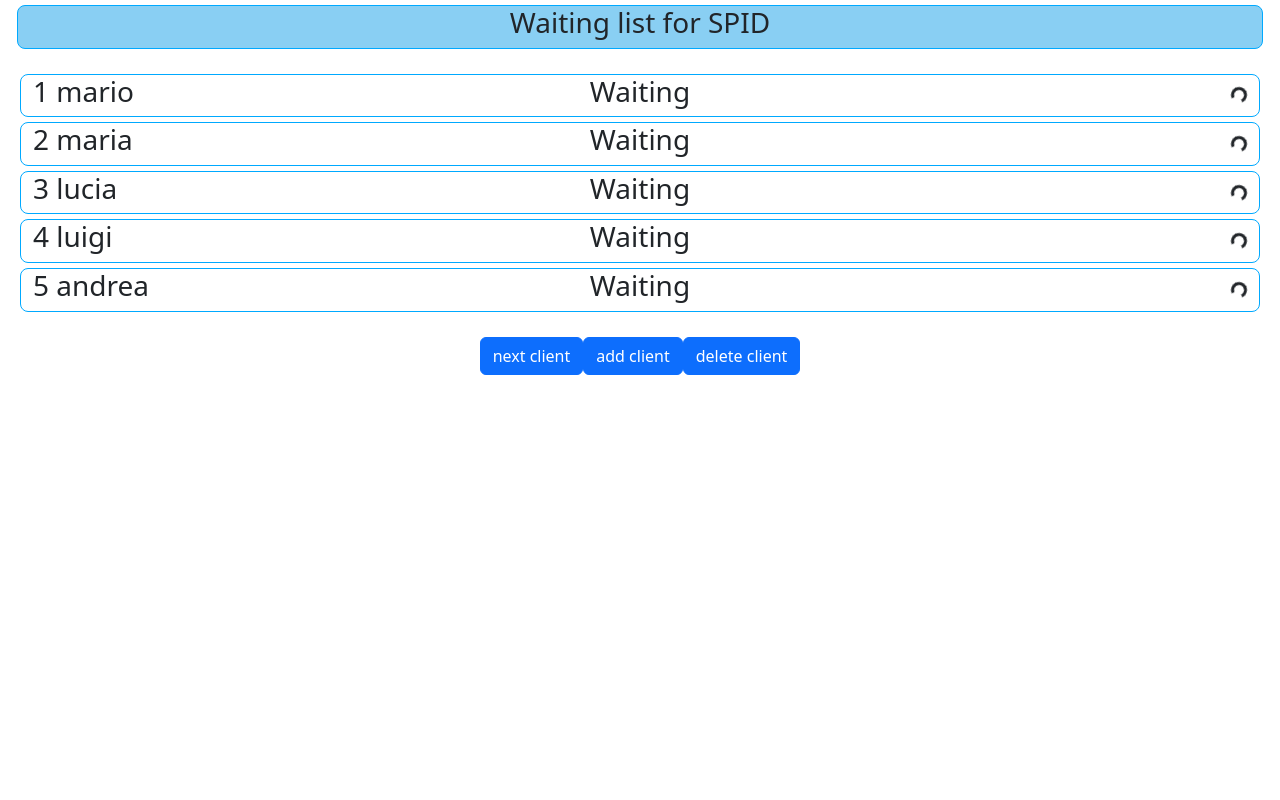
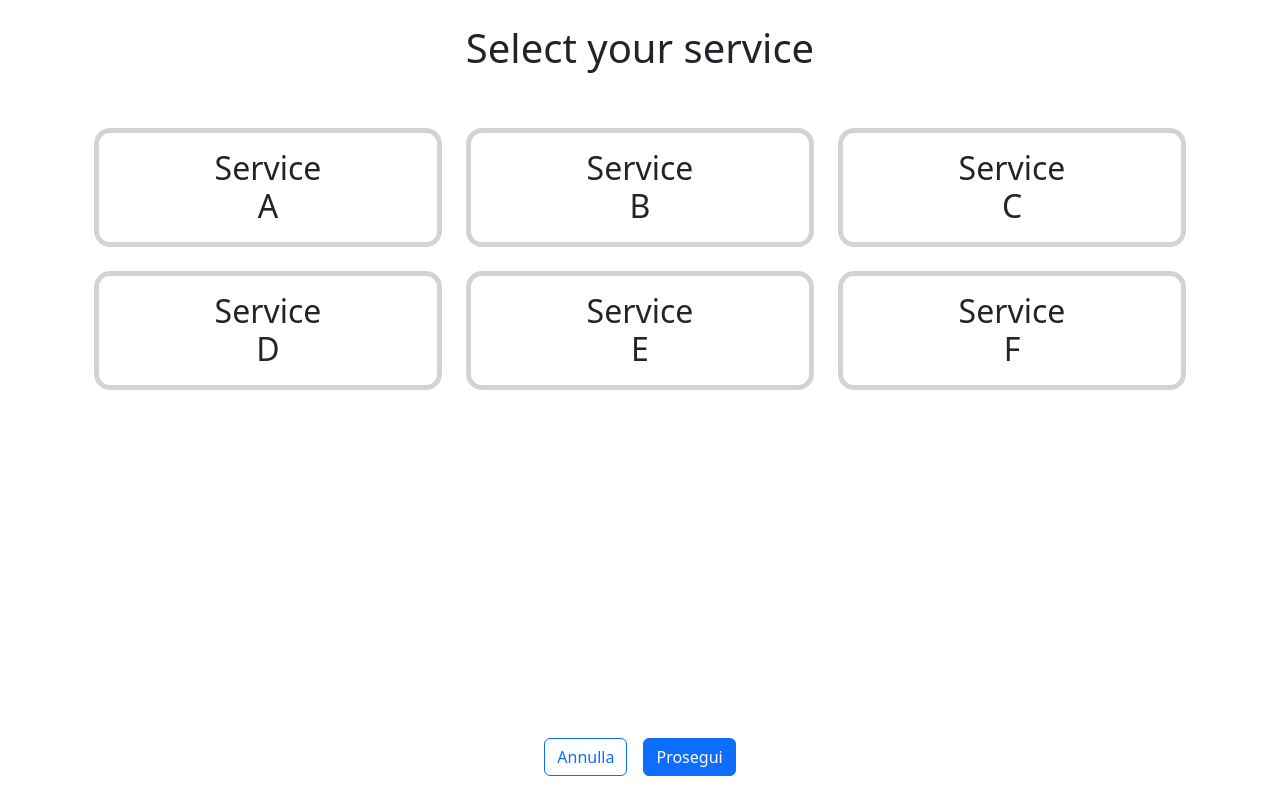
Before and after one commit to demoa00/se2023-11-OfficeQueueManager, a React (Vite) app in the folder client/: page /getTicket in a window 1280 px wide. Built offline with nearby package versions, Linux system fonts and the light colour scheme.

Commit message:
Get ticket screen implemented, waiting for API and testing

```diff
--- a/client/package.json
+++ b/client/package.json
@@ -13,9 +13,10 @@
     "bootstrap": "^5.3.2",
     "dayjs": "^1.11.10",
     "react": "^18.2.0",
-    "react-bootstrap": "^2.9.0",
+    "react-bootstrap": "^2.9.1",
     "react-dom": "^18.2.0",
-    "react-icons": "^4.11.0"
+    "react-icons": "^4.11.0",
+    "react-router-dom": "^6.17.0"
   },
   "devDependencies": {
     "@types/react": "^18.2.15",
--- a/client/src/App.jsx
+++ b/client/src/App.jsx
@@ -2,14 +2,17 @@ import { useState } from 'react'
 import 'bootstrap/dist/css/bootstrap.min.css';
 import { Button } from 'react-bootstrap'
 import Queue from './Queue';
+import { BrowserRouter, Routes, Route } from 'react-router-dom';
+import GetTicket from './screens/GetTicket';
 
 function App() {
   return (
-    <>
-      <div>
-        <Queue />
-      </div>
-    </>
+    <BrowserRouter>
+      <Routes>
+        <Route path="/queue" element={<Queue/>}></Route>
+        <Route path="/getTicket" element={<GetTicket/>}></Route>
+      </Routes>
+    </BrowserRouter>
   )
 }
 
--- a/client/src/screens/GetTicket.jsx
+++ b/client/src/screens/GetTicket.jsx
@@ -1,8 +1,86 @@
-import React from 'react'
+import React, { useEffect, useState } from 'react'
+import { Button, Col, Container, Row } from 'react-bootstrap'
+import '../style/getTicket.css'
 
 function GetTicket() {
+
+  const [hoveredService, setHoveredService] = useState(null)
+  const [selectedService, setSelectedService] = useState(null)
+
+  useEffect(()=>{
+    console.log("selectedService", selectedService)
+  }, [selectedService])
+
   return (
-    <div>GetTicket</div>
+    <Container className='p-4 vh-100 d-flex flex-column'>
+      <Row className='mb-5'>
+        <Col xs={12} className='text-center'>
+          <h1 >
+            Select your service
+          </h1>
+        </Col>
+      </Row>
+      <Row>
+        <Col xs={4}
+          className='mb-4'
+          onMouseEnter={()=>{setHoveredService('A')}}
+          onMouseLeave={()=>{setHoveredService(null)}}
+          onClick={()=>{selectedService !== 'A' ? setSelectedService('A') : setSelectedService(null)}}>
+            <div className={`serviceContainer ${hoveredService === 'A' ? 'hovered' : ''} ${selectedService === 'A' ? 'selected' : ''}`}>
+              <h2>Service <br></br>A</h2>
+            </div>
+        </Col>
+        <Col xs={4}
+          className='mb-4'
+          onMouseEnter={()=>{setHoveredService('B')}}
+          onMouseLeave={()=>{setHoveredService(null)}}
+          onClick={()=>{selectedService !== 'B' ? setSelectedService('B') : setSelectedService(null)}}>
+            <div className={`serviceContainer ${hoveredService === 'B' ? 'hovered' : ''} ${selectedService === 'B' ? 'selected' : ''}`}>
+              <h2>Service <br></br>B</h2>
+            </div>
+        </Col>
+        <Col xs={4}
+          className='mb-4'
+          onMouseEnter={()=>{setHoveredService('C')}}
+          onMouseLeave={()=>{setHoveredService(null)}}
+          onClick={()=>{selectedService !== 'C' ? setSelectedService('C') : setSelectedService(null)}}>
+            <div className={`serviceContainer ${hoveredService === 'C' ? 'hovered' : ''} ${selectedService === 'C' ? 'selected' : ''}`}>
+              <h2>Service <br></br>C</h2>
+            </div>
+        </Col>
+        <Col xs={4}
+          className='mb-4'
+          onMouseEnter={()=>{setHoveredService('D')}}
+          onMouseLeave={()=>{setHoveredService(null)}}
+          onClick={()=>{selectedService !== 'D' ? setSelectedService('D') : setSelectedService(null)}}>
+            <div className={`serviceContainer ${hoveredService === 'D' ? 'hovered' : ''} ${selectedService === 'D' ? 'selected' : ''}`}>
+              <h2>Service <br></br>D</h2>
+            </div>
+        </Col>
+        <Col xs={4}
+          className='mb-4'
+          onMouseEnter={()=>{setHoveredService('E')}}
+          onMouseLeave={()=>{setHoveredService(null)}}
+          onClick={()=>{selectedService !== 'E' ? setSelectedService('E') : setSelectedService(null)}}>
+            <div className={`serviceContainer ${hoveredService === 'E' ? 'hovered' : ''} ${selectedService === 'E' ? 'selected' : ''}`}>
+              <h2>Service <br></br>E</h2>
+            </div>
+        </Col>
+        <Col xs={4}
+          className='mb-4'
+          onMouseEnter={()=>{setHoveredService('F')}}
+          onMouseLeave={()=>{setHoveredService(null)}}
+          onClick={()=>{selectedService !== 'F' ? setSelectedService('F') : setSelectedService(null)}}>
+            <div className={`serviceContainer ${hoveredService === 'F' ? 'hovered' : ''} ${selectedService === 'F' ? 'selected' : ''}`}>
+              <h2>Service <br></br>F</h2>
+            </div>
+        </Col>
+      </Row>
+      <div className='buttonsContainer'>
+        <Button variant='outline-primary' className='me-3' onClick={()=>setSelectedService(null)}>Annulla</Button>
+        <Button variant='primary'>Prosegui</Button>
+      </div>
+    </Container>
   )
 }
 
--- /dev/null
+++ b/client/src/style/getTicket.css
@@ -0,0 +1,31 @@
+h2 {
+  margin-bottom: 0 !important;
+}
+.serviceContainer {
+  display: flex;
+  justify-content: center;
+  align-self: center;
+  border: 5px solid lightgray;
+  border-radius: 16px;
+  text-align: center;
+  padding: 16px;
+}
+
+.serviceContainer.hovered {
+  border-color: lightblue;
+}
+
+.serviceContainer.selected {
+  border-color: cornflowerblue;
+  color: cornflowerblue;
+  background-color: rgba(100, 148, 237, 0.108);
+}
+
+.buttonsContainer {
+  width: 100%;
+  height: 100%;
+  display: flex;
+  flex-direction: row;
+  justify-content: center;
+  align-items: flex-end;
+}
```
Also changed, not shown: 1 other file (tests, documents, lock files or other folders).
